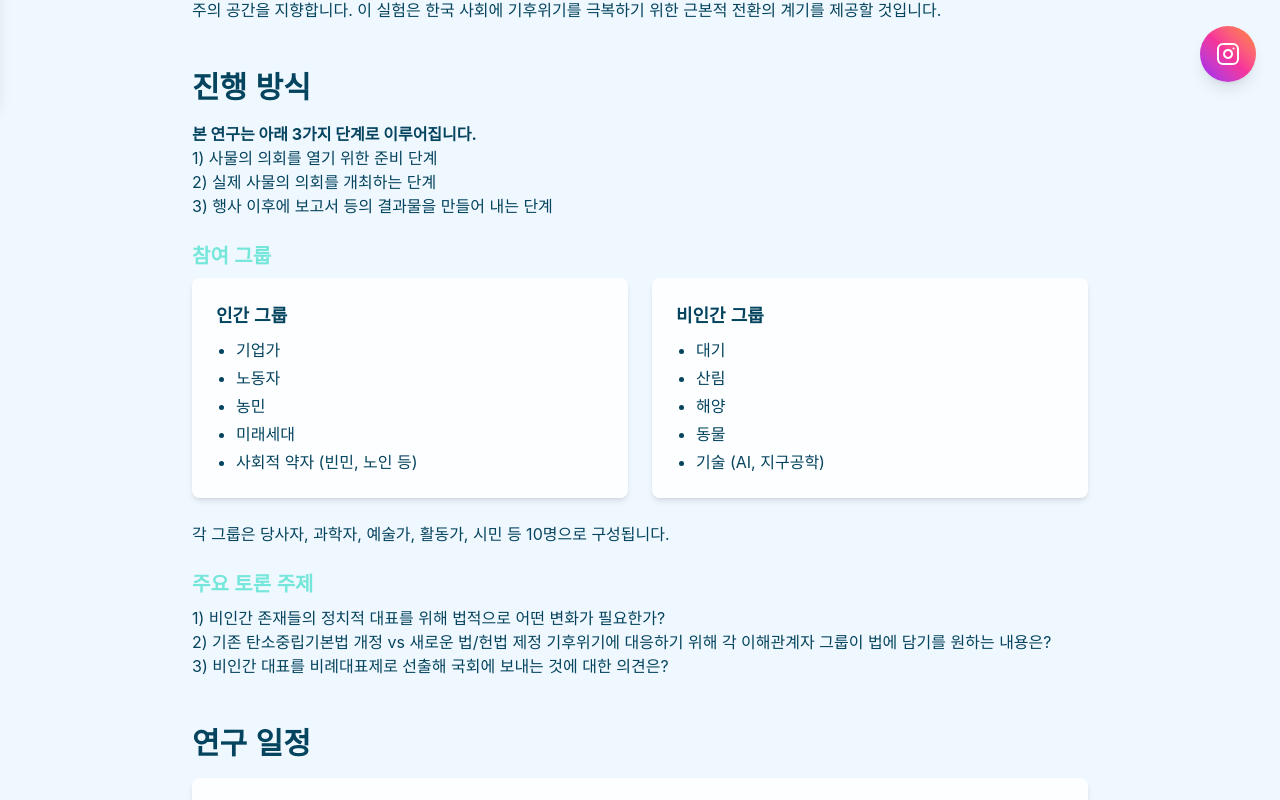
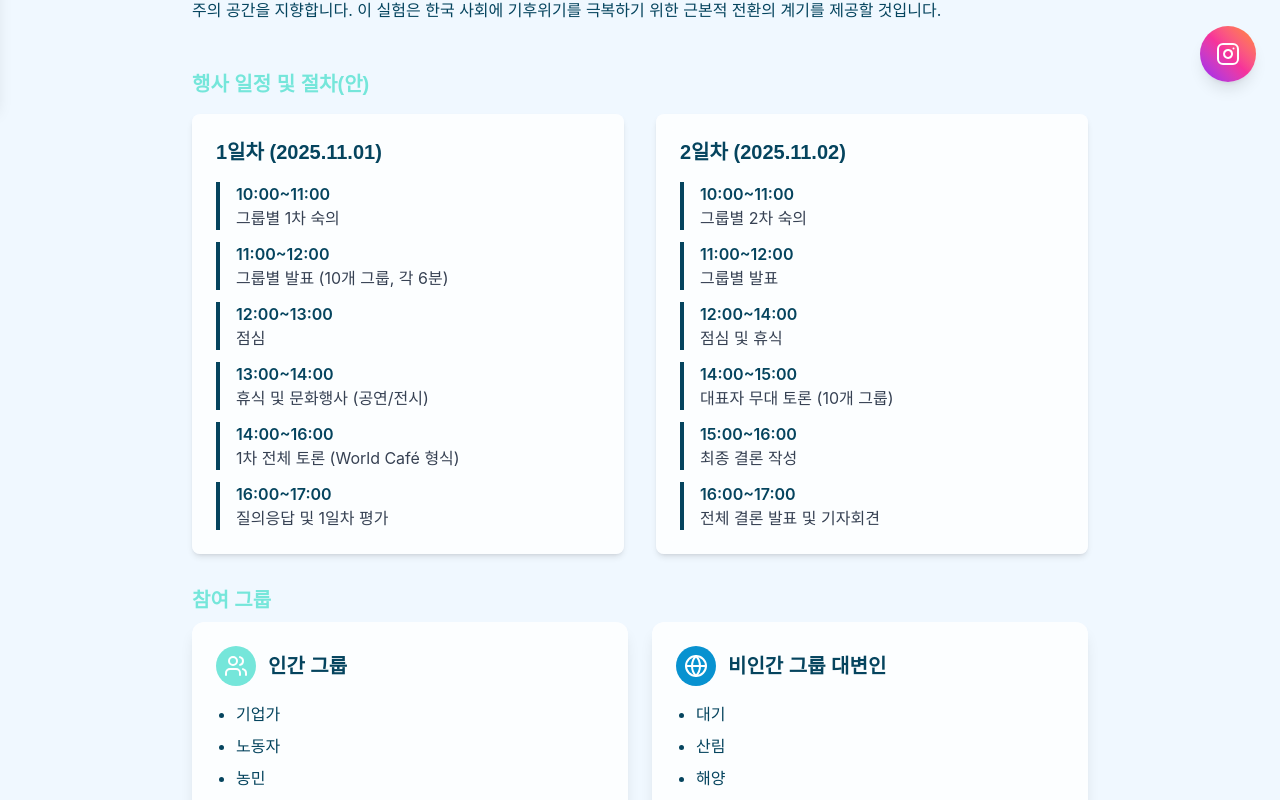
Before and after one commit to shin-minhyuk/samul.parliament, a Next.js app: page /info in a window 1280 px wide. Shown: the part 694-1494 px from the top of the page. Built offline with nearby package versions, Linux system fonts and the light colour scheme; a web font is replaced by a local one.

Commit message:
[feat] 콘솔 제거 recruitment 페이지 텍스트 수정

```diff
--- a/src/app/admin/notices/edit/[id]/page.tsx
+++ b/src/app/admin/notices/edit/[id]/page.tsx
@@ -59,8 +59,6 @@ export default function EditNoticePage() {
     try {
       // Firebase 연동 시 아래 코드로 대체
       await updateNotice(id, data);
-
-      console.log("공지사항 수정:", { id, ...data });
 
       // 임시 알림
       alert("공지사항이 수정되었습니다. (Firebase 연동 시 실제로 저장됩니다)");
--- a/src/app/admin/notices/new/page.tsx
+++ b/src/app/admin/notices/new/page.tsx
@@ -15,7 +15,6 @@ export default function NewNoticePage() {
     try {
       // Firebase 연동 시 주석 해제
       await createNotice(data);
-      console.log("새 공지사항 생성:", data);
 
       // 임시 알림
       alert(
--- a/src/app/info/page.tsx
+++ b/src/app/info/page.tsx
@@ -1,3 +1,4 @@
+import { Globe, Users } from "lucide-react";
 import React from "react";
 
 export default function InfoPage() {
@@ -121,26 +122,127 @@ export default function InfoPage() {
         </section>
 
         <section className="mb-12">
-          <h2 className="text-ocean-deep mb-4 text-2xl font-bold md:text-3xl">
-            진행 방식
+          <h2 className="text-ocean-surf mb-4 text-xl font-bold">
+            행사 일정 및 절차(안)
           </h2>
           <div className="prose prose-lg max-w-none">
-            <p className="mb-4">
-              <strong>본 연구는 아래 3가지 단계로 이루어집니다.</strong>
-              <br />
-              1) 사물의 의회를 열기 위한 준비 단계 <br />
-              2) 실제 사물의 의회를 개최하는 단계 <br />
-              3) 행사 이후에 보고서 등의 결과물을 만들어 내는 단계
-            </p>
+            <div className="mb-8 grid grid-cols-1 gap-8 md:grid-cols-2">
+              {/* 1일차 */}
+              <div className="rounded-lg bg-white/80 p-6 shadow-md backdrop-blur-sm">
+                <h3 className="text-ocean-deep mb-4 text-xl font-bold">
+                  1일차 (2025.11.01)
+                </h3>
+                <div className="space-y-3">
+                  <div className="border-mint-400 border-l-4 pl-4">
+                    <div className="text-ocean-deep font-semibold">
+                      10:00~11:00
+                    </div>
+                    <div className="text-gray-700">그룹별 1차 숙의</div>
+                  </div>
+                  <div className="border-mint-400 border-l-4 pl-4">
+                    <div className="text-ocean-deep font-semibold">
+                      11:00~12:00
+                    </div>
+                    <div className="text-gray-700">
+                      그룹별 발표 (10개 그룹, 각 6분)
+                    </div>
+                  </div>
+                  <div className="border-mint-400 border-l-4 pl-4">
+                    <div className="text-ocean-deep font-semibold">
+                      12:00~13:00
+                    </div>
+                    <div className="text-gray-700">점심</div>
+                  </div>
+                  <div className="border-mint-400 border-l-4 pl-4">
+                    <div className="text-ocean-deep font-semibold">
+                      13:00~14:00
+                    </div>
+                    <div className="text-gray-700">
+                      휴식 및 문화행사 (공연/전시)
+                    </div>
+                  </div>
+                  <div className="border-mint-400 border-l-4 pl-4">
+                    <div className="text-ocean-deep font-semibold">
+                      14:00~16:00
+                    </div>
+                    <div className="text-gray-700">
+                      1차 전체 토론 (World Café 형식)
+                    </div>
+                  </div>
+                  <div className="border-mint-400 border-l-4 pl-4">
+                    <div className="text-ocean-deep font-semibold">
+                      16:00~17:00
+                    </div>
+                    <div className="text-gray-700">질의응답 및 1일차 평가</div>
+                  </div>
+                </div>
+              </div>
+
+              {/* 2일차 */}
+              <div className="rounded-lg bg-white/80 p-6 shadow-md backdrop-blur-sm">
+                <h3 className="text-ocean-deep mb-4 text-xl font-bold">
+                  2일차 (2025.11.02)
+                </h3>
+                <div className="space-y-3">
+                  <div className="border-mint-400 border-l-4 pl-4">
+                    <div className="text-ocean-deep font-semibold">
+                      10:00~11:00
+                    </div>
+                    <div className="text-gray-700">그룹별 2차 숙의</div>
+                  </div>
+                  <div className="border-mint-400 border-l-4 pl-4">
+                    <div className="text-ocean-deep font-semibold">
+                      11:00~12:00
+                    </div>
+                    <div className="text-gray-700">그룹별 발표</div>
+                  </div>
+                  <div className="border-mint-400 border-l-4 pl-4">
+                    <div className="text-ocean-deep font-semibold">
+                      12:00~14:00
+                    </div>
+                    <div className="text-gray-700">점심 및 휴식</div>
+                  </div>
+                  <div className="border-mint-400 border-l-4 pl-4">
+                    <div className="text-ocean-deep font-semibold">
+                      14:00~15:00
+                    </div>
+                    <div className="text-gray-700">
+                      대표자 무대 토론 (10개 그룹)
+                    </div>
+                  </div>
+                  <div className="border-mint-400 border-l-4 pl-4">
+                    <div className="text-ocean-deep font-semibold">
+                      15:00~16:00
+                    </div>
+                    <div className="text-gray-700">최종 결론 작성</div>
+                  </div>
+                  <div className="border-mint-400 border-l-4 pl-4">
+                    <div className="text-ocean-deep font-semibold">
+                      16:00~17:00
+                    </div>
+                    <div className="text-gray-700">
+                      전체 결론 발표 및 기자회견
+                    </div>
+                  </div>
+                </div>
+              </div>
+            </div>
+
             <h3 className="text-ocean-surf mt-6 mb-2 text-xl font-bold">
               참여 그룹
             </h3>
-            <div className="mb-6 grid grid-cols-1 gap-6 md:grid-cols-2">
-              <div className="rounded-lg bg-white/80 p-6 shadow-md backdrop-blur-sm">
-                <h4 className="text-ocean-deep mb-2 text-lg font-bold">
-                  인간 그룹
-                </h4>
-                <ul className="list-disc space-y-1 pl-5">
+            <div className="grid grid-cols-1 gap-6 md:grid-cols-2">
+              {/* 인간 그룹 */}
+              <div className="group rounded-xl bg-white/80 p-6 shadow-lg backdrop-blur-sm transition-all hover:shadow-xl">
+                <div className="mb-4 flex items-center gap-3">
+                  <div className="bg-ocean-surf rounded-full p-2 text-white">
+                    <Users className="h-6 w-6" />
+                  </div>
+                  <h3 className="text-ocean-deep text-xl font-bold">
+                    인간 그룹
+                  </h3>
+                </div>
+                <ul className="mb-4 list-disc space-y-2 pl-5">
                   <li>기업가</li>
                   <li>노동자</li>
                   <li>농민</li>
@@ -148,11 +250,18 @@ export default function InfoPage() {
                   <li>사회적 약자 (빈민, 노인 등)</li>
                 </ul>
               </div>
-              <div className="rounded-lg bg-white/80 p-6 shadow-md backdrop-blur-sm">
-                <h4 className="text-ocean-deep mb-2 text-lg font-bold">
-                  비인간 그룹
-                </h4>
-                <ul className="list-disc space-y-1 pl-5">
+
+              {/* 비인간 그룹 */}
+              <div className="group rounded-xl bg-white/80 p-6 shadow-lg backdrop-blur-sm transition-all hover:shadow-xl">
+                <div className="mb-4 flex items-center gap-3">
+                  <div className="bg-ocean-blue rounded-full p-2 text-white">
+                    <Globe className="h-6 w-6" />
+                  </div>
+                  <h3 className="text-ocean-deep text-xl font-bold">
+                    비인간 그룹 대변인
+                  </h3>
+                </div>
+                <ul className="mb-4 list-disc space-y-2 pl-5">
                   <li>대기</li>
                   <li>산림</li>
                   <li>해양</li>
@@ -161,7 +270,7 @@ export default function InfoPage() {
                 </ul>
               </div>
             </div>
-            <p className="mb-4">
+            <p className="my-4">
               각 그룹은 당사자, 과학자, 예술가, 활동가, 시민 등 10명으로
               구성됩니다.
             </p>
@@ -182,7 +291,7 @@ export default function InfoPage() {
 
         <section className="mb-12">
           <h2 className="text-ocean-deep mb-4 text-2xl font-bold md:text-3xl">
-            연구 일정
+            행사 일정
           </h2>
           <div className="rounded-lg bg-white/80 p-6 shadow-md backdrop-blur-sm">
             <div className="overflow-x-auto">
@@ -211,7 +320,7 @@ export default function InfoPage() {
                     <td className="px-4 py-3">행사 홍보</td>
                   </tr>
                   <tr className="border-ocean-deep/20 border-b">
-                    <td className="px-4 py-3">9월 말</td>
+                    <td className="px-4 py-3">9월 27일</td>
                     <td className="px-4 py-3">참여자 예비모임(소책자 배포)</td>
                   </tr>
                   <tr className="border-ocean-deep/20 border-b">
--- a/src/app/recruitment/page.tsx
+++ b/src/app/recruitment/page.tsx
@@ -78,55 +78,6 @@ export default function RecruitmentPage() {
 
         {/* 모집 분야 */}
         <section className="mb-16">
-          <h2 className="text-primary-500 mb-8 text-center text-3xl font-bold">
-            모집 분야
-          </h2>
-          <div className="grid grid-cols-1 gap-6 md:grid-cols-2">
-            {/* 인간 그룹 */}
-            <div className="group rounded-xl bg-white/80 p-6 shadow-lg backdrop-blur-sm transition-all hover:shadow-xl">
-              <div className="mb-4 flex items-center gap-3">
-                <div className="bg-ocean-surf rounded-full p-2 text-white">
-                  <Users className="h-6 w-6" />
-                </div>
-                <h3 className="text-ocean-deep text-xl font-bold">인간 그룹</h3>
-              </div>
-              <ul className="mb-4 list-disc space-y-2 pl-5">
-                <li>기업가</li>
-                <li>노동자</li>
-                <li>농민</li>
-                <li>미래세대</li>
-                <li>사회적 약자 (빈민, 노인 등)</li>
-              </ul>
-              <p className="text-sm text-gray-600">
-                다양한 인간 사회의 관점에서 기후위기를 바라보고, 비인간 존재와의
-                공존 방안을 모색할 참가자를 모집합니다.
-              </p>
-            </div>
-
-            {/* 비인간 그룹 */}
-            <div className="group rounded-xl bg-white/80 p-6 shadow-lg backdrop-blur-sm transition-all hover:shadow-xl">
-              <div className="mb-4 flex items-center gap-3">
-                <div className="bg-ocean-blue rounded-full p-2 text-white">
-                  <Globe className="h-6 w-6" />
-                </div>
-                <h3 className="text-ocean-deep text-xl font-bold">
-                  비인간 그룹 대변인
-                </h3>
-              </div>
-              <ul className="mb-4 list-disc space-y-2 pl-5">
-                <li>대기</li>
-                <li>산림</li>
-                <li>해양</li>
-                <li>동물</li>
-                <li>기술 (AI, 지구공학)</li>
-              </ul>
-              <p className="text-sm text-gray-600">
-                비인간 존재들의 목소리를 대변하고, 그들의 권리와 행위성을
-                인정받기 위한 논의를 이끌어갈 대변인을 모집합니다.
-              </p>
-            </div>
-          </div>
-
           <div className="bg-ocean-surf/10 mt-8 rounded-xl p-6">
             <h3 className="text-ocean-deep mb-3 text-xl font-bold">
               지원 자격
```
Also changed, not shown: src/components/KakaoMap.tsx (+7 -7 lines).
